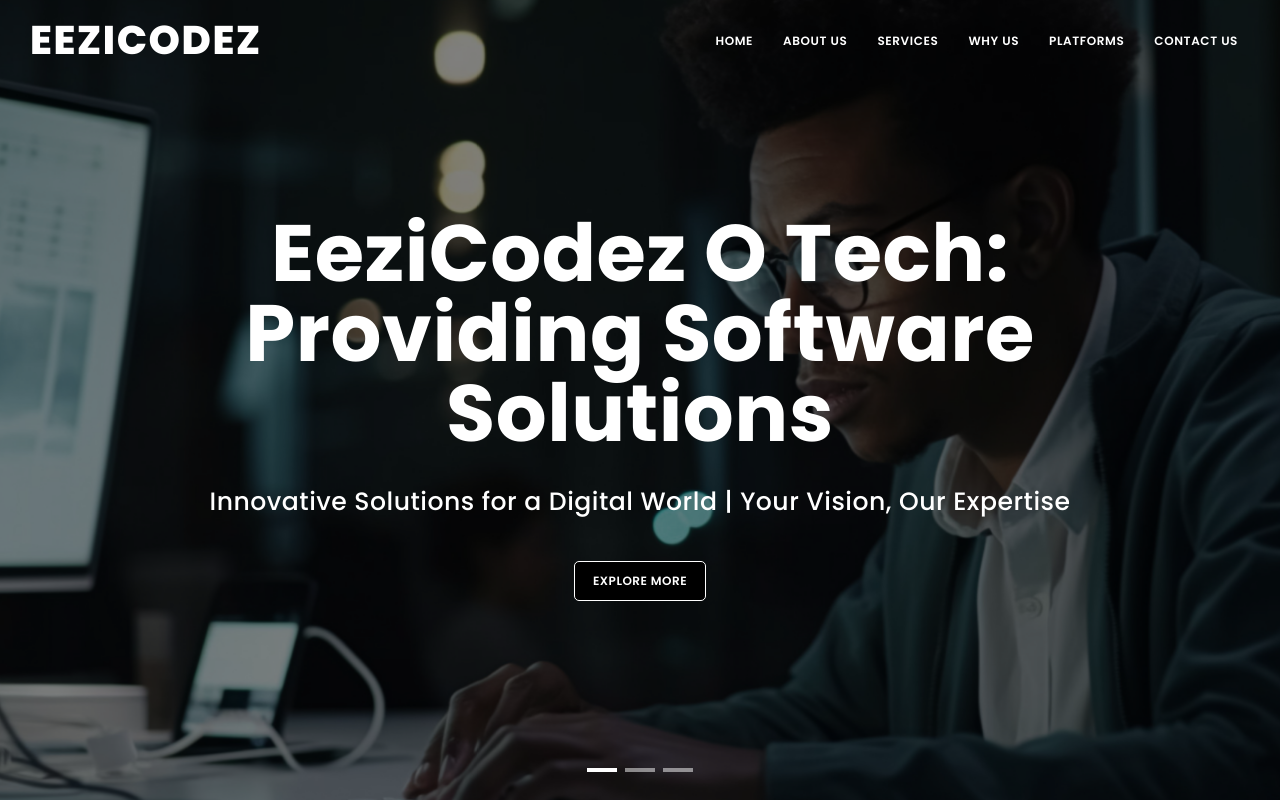
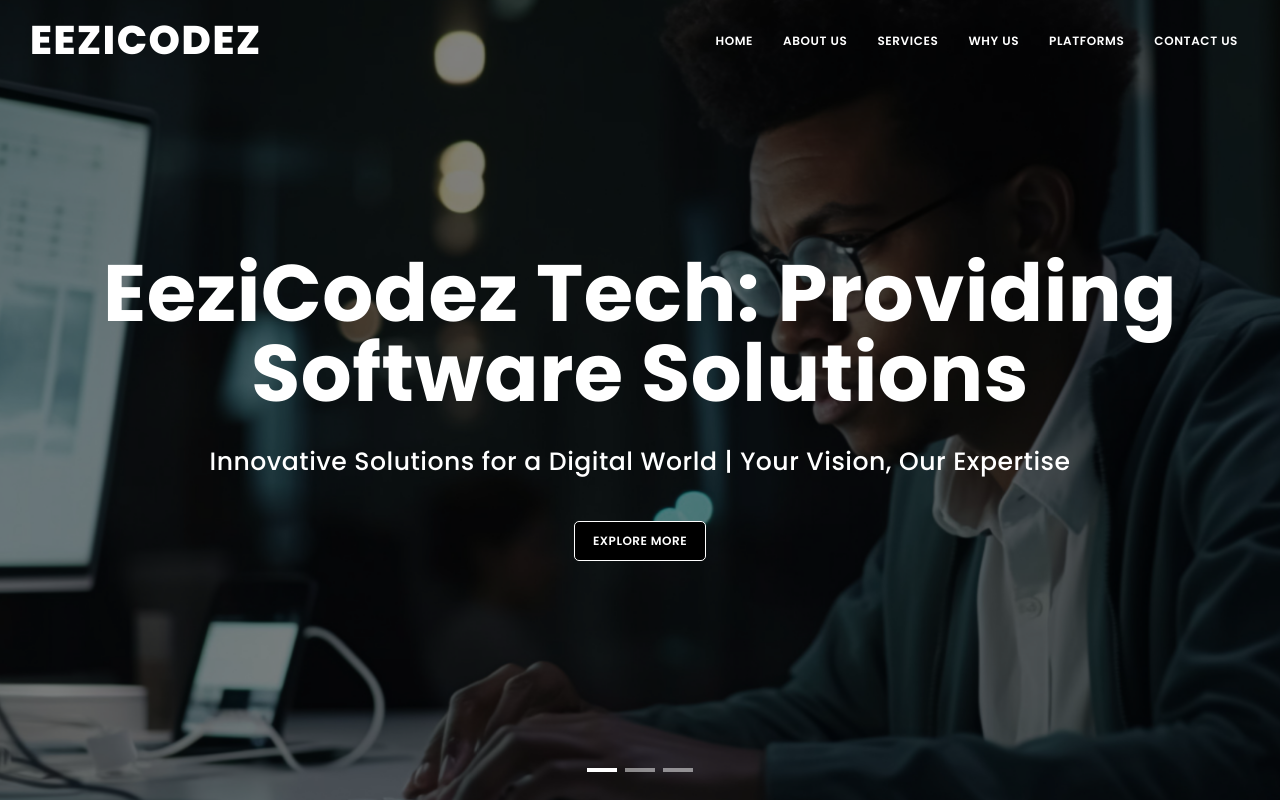
Before and after one commit to EeziCodez/eezicodez-main, a plain HTML site: page index.html in a window 1280 px wide. Shown: the top 800 px of the page. Drawn offline with nearby package versions, Linux system fonts and the light colour scheme; files whose address does not match are found by name.

```diff
--- a/index.html
+++ b/index.html
@@ -102,7 +102,7 @@
                 <div class="container">
                     <div class="slide-captions text-center text-light">
                         <!-- Captions -->
-                        <h1>EeziCodez O Tech: Providing Software Solutions</h1>
+                        <h1>EeziCodez Tech: Providing Software Solutions</h1>
                         <h3 style="padding-bottom: 2rem">Innovative Solutions for a Digital World | Your Vision, Our Expertise</h3>
                         <div>
                             <a href="#why" class="btn scroll-to">Explore more</a>
```
